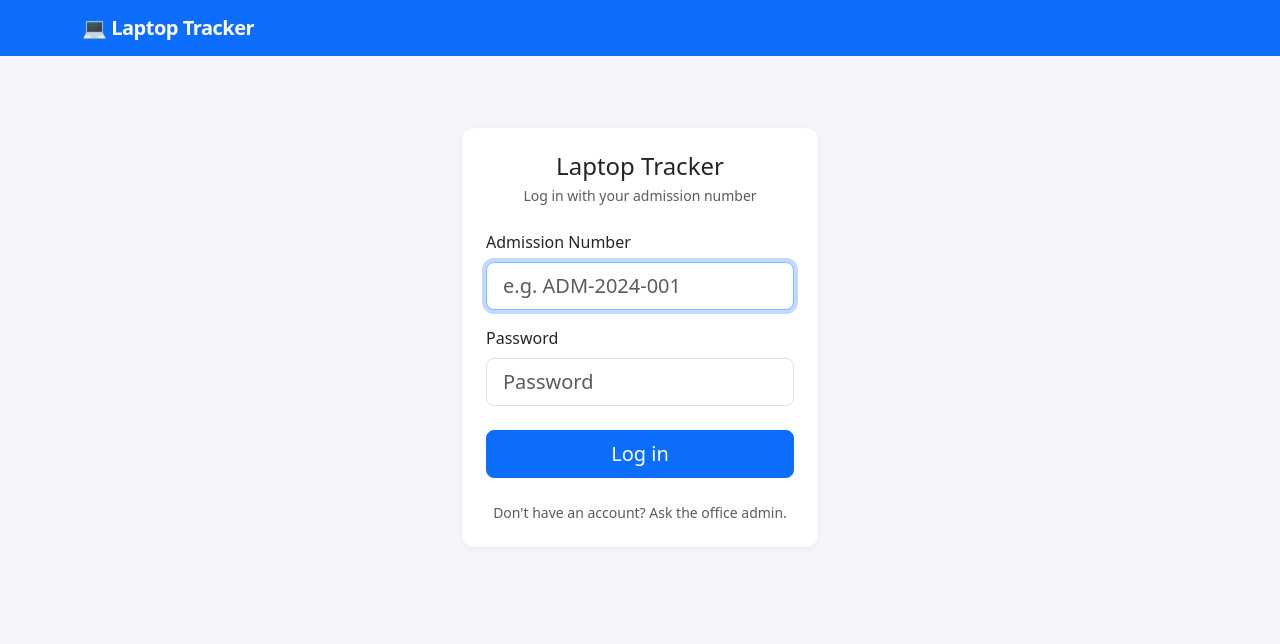
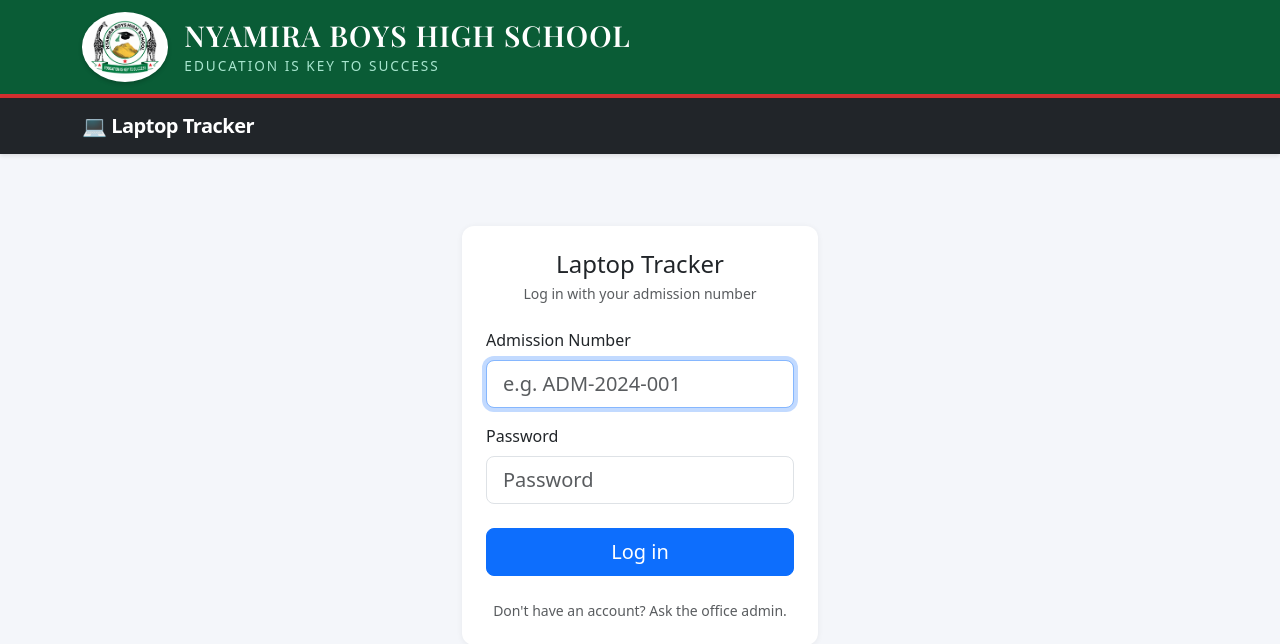
Before and after one commit to manotim/laptop_tracker, a Django app: a page that uses tracking/templates/tracking/base.html in a window 1280 px wide. Shown: the top 644 px of the page. Run offline with Django 5.2, Linux system fonts and the light colour scheme.

Commit message:
Add school branding, logo, and favicon

```diff
--- a/tracking/templates/tracking/base.html
+++ b/tracking/templates/tracking/base.html
@@ -4,18 +4,82 @@
 <head>
     <meta charset="UTF-8">
     <meta name="viewport" content="width=device-width, initial-scale=1">
-    <title>{% block title %}Laptop Tracker{% endblock %}</title>
-    <link href="https://cdn.jsdelivr.net/npm/bootstrap@5.3.2/dist/css/bootstrap.min.css"
-          rel="stylesheet">
+
+    <!-- Favicon -->
+    <link rel="icon" type="image/png" href="{% static 'images/logo.png' %}">
+
+    <title>{% block title %}Nyamira Boys Laptop Tracker{% endblock %}</title>
+
+    <!-- Google Fonts: Playfair Display for the school name -->
+    <link rel="preconnect" href="https://fonts.googleapis.com">
+    <link rel="preconnect" href="https://fonts.gstatic.com" crossorigin>
+    <link href="https://fonts.googleapis.com/css2?family=Playfair+Display:wght@600;700&display=swap" rel="stylesheet">
+
+    <!-- Bootstrap -->
+    <link href="https://cdn.jsdelivr.net/npm/bootstrap@5.3.2/dist/css/bootstrap.min.css" rel="stylesheet">
+
     <style>
         body { background: #f4f6fa; }
         .card { border: none; box-shadow: 0 1px 6px rgba(0,0,0,.06); border-radius: 12px; }
+
+        /* --- NEW: School Header Styling --- */
+        .school-header {
+            background-color: #0a5c36; /* Deep green from logo */
+            color: white;
+            padding: 12px 0;
+            border-bottom: 4px solid #d32f2f; /* Red accent from logo stars */
+        }
+        .school-header .school-name {
+            font-family: 'Playfair Display', serif;
+            font-size: 1.8rem;
+            letter-spacing: 1px;
+            margin-bottom: 0;
+            text-transform: uppercase;
+        }
+        .school-header .school-motto {
+            font-size: 0.85rem;
+            color: #a8e6cf; /* Light green text for contrast */
+            text-transform: uppercase;
+            letter-spacing: 2px;
+            margin-top: 4px;
+            margin-bottom: 0;
+        }
+        .school-logo {
+            height: 70px;
+            width: auto;
+            background: white;
+            border-radius: 50%;
+            padding: 4px;
+            box-shadow: 0 2px 4px rgba(0,0,0,0.2);
+        }
+
+        /* --- App Navbar tweaks --- */
+        .navbar-app {
+            background-color: #212529 !important; /* Dark charcoal/black */
+            box-shadow: 0 2px 4px rgba(0,0,0,0.1);
+        }
         .navbar-brand { font-weight: 700; letter-spacing: -.5px; }
         .badge { font-weight: 500; }
     </style>
 </head>
 <body>
-<nav class="navbar navbar-dark bg-primary mb-4">
+
+<!-- NEW: TOP SCHOOL HEADER -->
+<header class="school-header">
+    <div class="container d-flex align-items-center">
+        <!-- Logo -->
+        <img src="{% static 'images/logo.png' %}" alt="Nyamira Boys Logo" class="school-logo me-3">
+
+        <!-- School Name & Motto -->
+        <div>
+            <h1 class="school-name">Nyamira Boys High School</h1>
+            <p class="school-motto">Education is key to success</p>
+        </div>
+    </div>
+</header>
+
+<!-- EXISTING APP NAVBAR (Darkened to match) -->
+<nav class="navbar navbar-expand-lg navbar-dark navbar-app mb-4">
     <div class="container">
         <a class="navbar-brand" href="{% url 'dashboard' %}">💻 Laptop Tracker</a>
         <div class="ms-auto d-flex align-items-center gap-3">
@@ -25,12 +89,12 @@
                 </span>
                 {% if user.is_staff %}
                     <div class="btn-group btn-group-sm">
-                        <a href="{% url 'staff_dashboard' %}" class="btn btn-light">Dashboard</a>
-                        <a href="{% url 'staff_laptops' %}" class="btn btn-light">Laptops</a>
-                        <a href="{% url 'staff_students' %}" class="btn btn-light">Students</a>
+                        <a href="{% url 'staff_dashboard' %}" class="btn btn-outline-light">Dashboard</a>
+                        <a href="{% url 'staff_laptops' %}" class="btn btn-outline-light">Laptops</a>
+                        <a href="{% url 'staff_students' %}" class="btn btn-outline-light">Students</a>
                     </div>
                 {% endif %}
-                <a href="{% url 'logout' %}" class="btn btn-sm btn-outline-light">
+                <a href="{% url 'logout' %}" class="btn btn-sm btn-danger">
                     Log out
                 </a>
             {% endif %}
```
Also changed, not shown: laptop_tracker/settings.py (+7 -8 lines), static/images/logo.png (added).
